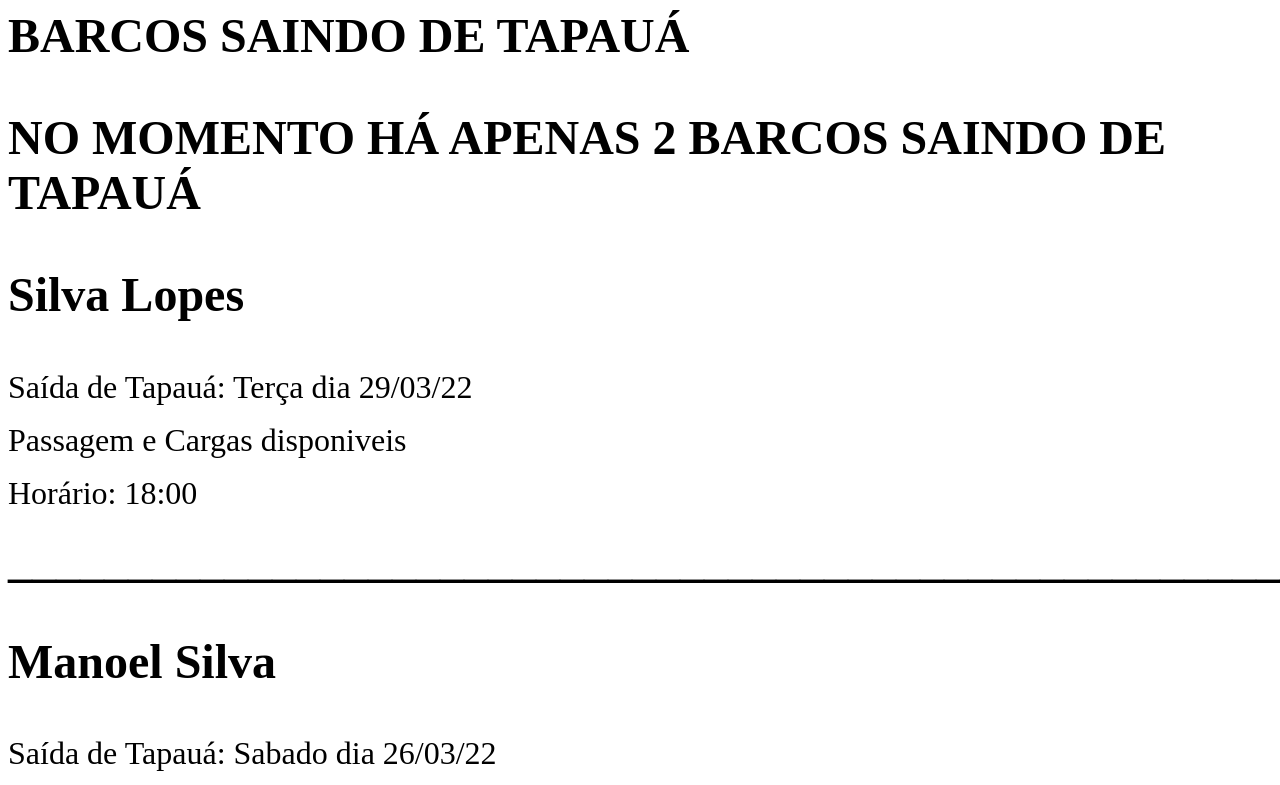
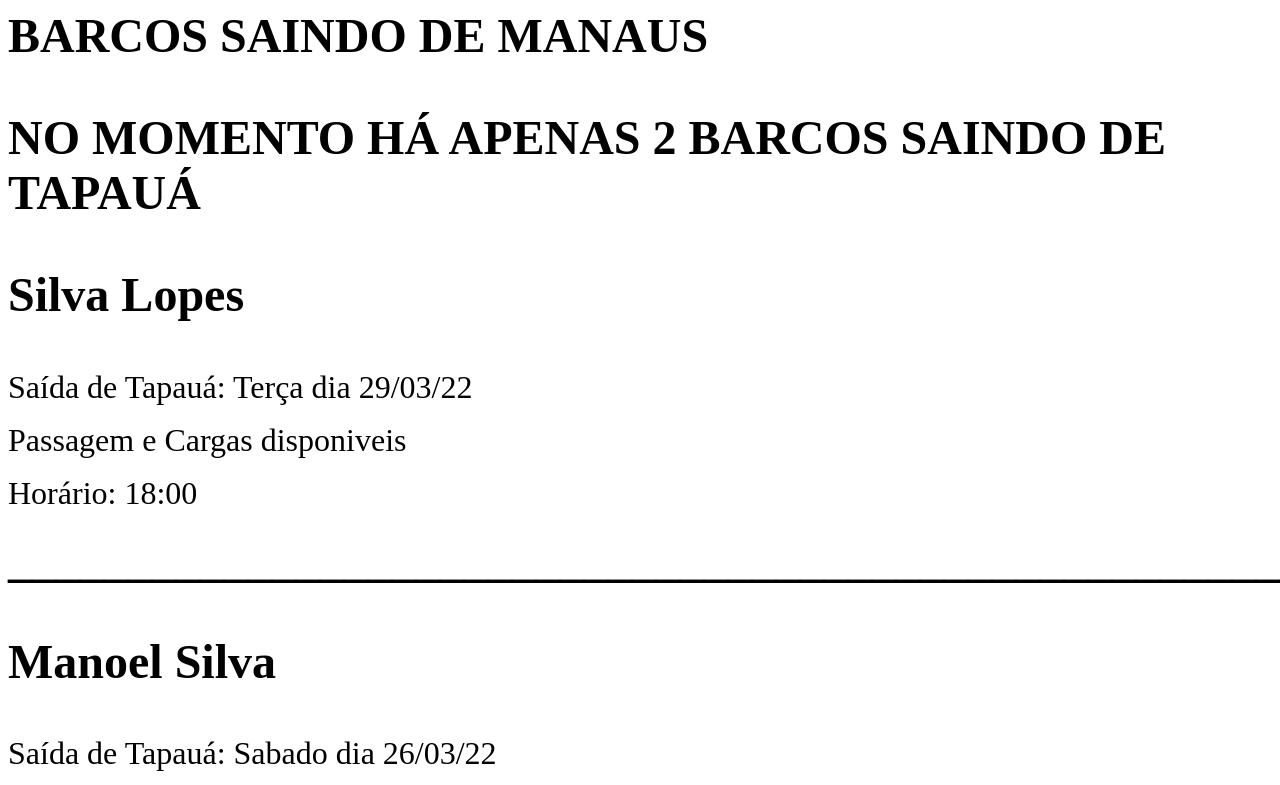
Before and after one commit to calisthenys/saidademanauss, a plain HTML site: page index.html in a window 1280 px wide. Shown: the top 785 px of the page. Drawn offline with Linux system fonts and the light colour scheme.

Commit message:
commit.com

```diff
--- a/index.html
+++ b/index.html
@@ -4,7 +4,7 @@
 
         </head>
             <body>
-            <h2> <font size="7"> BARCOS SAINDO DE TAPAUÁ </font> <br /> <br /> </h2>
+            <h2> <font size="7"> BARCOS SAINDO DE MANAUS </font> <br /> <br /> </h2>
             <h2> <font size="7"> NO MOMENTO HÁ APENAS 2 BARCOS SAINDO DE TAPAUÁ </font> <br /> <br /> </h2>
             <h2> <font size="7"> Silva Lopes </font> <br /> <br /> </h2>
 
```
